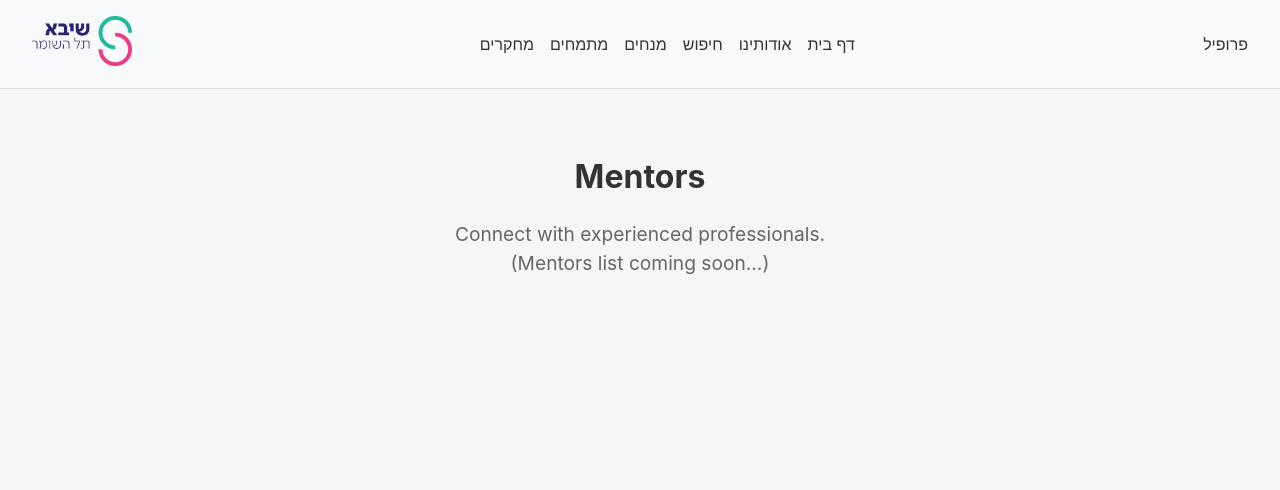
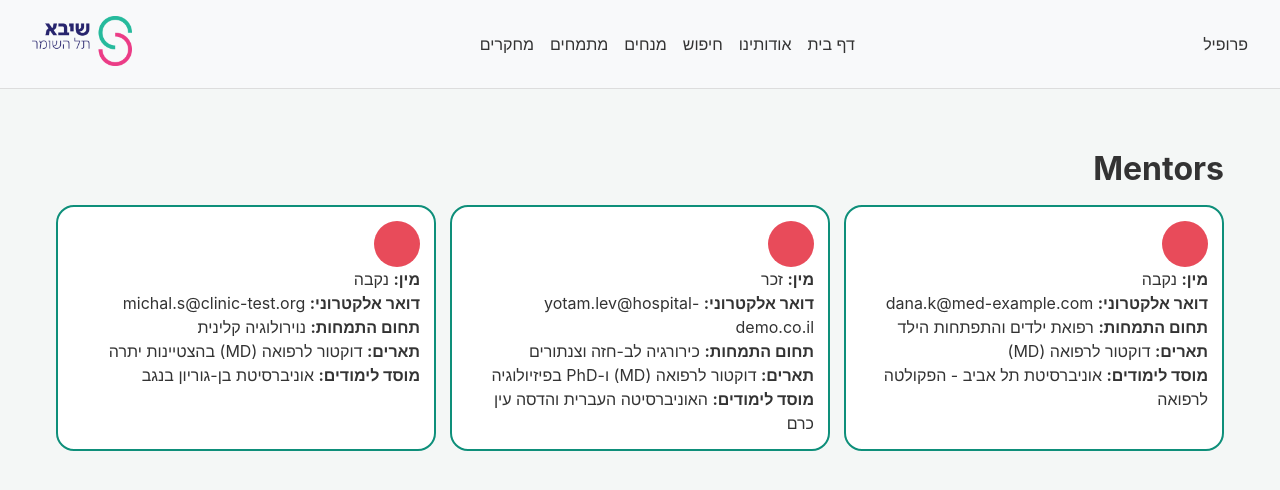
Before and after one commit to hubhub20256/ShebaHub, a React (Vite) app: page /mentors in a window 1280 px wide. Shown: the top 490 px of the page. Built offline with nearby package versions, Linux system fonts and the light colour scheme.

Commit message:
Add mentor profile cards with mock data

```diff
--- /dev/null
+++ b/src/components/mentorsCard.css
@@ -0,0 +1,68 @@
+.mentorCard {
+  border: 2px solid #0e8f7a;
+  border-radius: 18px;
+  background: white;
+  padding: 14px;
+  box-sizing: border-box;
+  width: 100%;
+}
+
+.mentorCard__header {
+  display: flex;
+  align-items: center;
+  gap: 10px;
+  margin-bottom: 10px;
+}
+
+.mentorCard__avatar {
+  width: 46px;
+  height: 46px;
+  border-radius: 999px;
+  background: #e84b5a;
+  flex: 0 0 auto;
+  overflow: hidden;
+  display: grid;
+  place-items: center;
+}
+
+.mentorCard__img {
+  width: 100%;
+  height: 100%;
+  object-fit: cover;
+}
+
+.mentorCard__avatarFallback {
+  width: 24px;
+  height: 24px;
+  border-radius: 999px;
+  background: #f0c34a;
+}
+
+.mentorCard__title {
+  font-size: 18px;
+  margin: 0;
+  font-weight: 800;
+}
+
+.mentorCard__grid {
+  display: grid;
+  gap: 8px;
+}
+
+.mentorCard__row {
+  display: grid;
+  grid-template-columns: 70px 1fr;
+  gap: 8px;
+  font-size: 14px;
+}
+
+.mentorCard__label {
+  font-weight: 800;
+  white-space: nowrap;
+}
+
+.mentorCard__value {
+  overflow: hidden;
+  text-overflow: ellipsis;
+  white-space: nowrap;
+}
--- /dev/null
+++ b/src/components/mentorsCard.jsx
@@ -0,0 +1,30 @@
+import "./mentorsCard.css";
+
+export default function MentorsCard({mentor}) {
+  return (
+    <section className="mentorCard" dir="rtl">
+      <h2 className="mentorCard__title">{mentor.name}</h2>
+
+      <div className="mentorCard__content">
+        <div className="mentorCard__boxes">
+          <div className="mentorCard__box" />
+          <div className="mentorCard__box" />
+          <div className="mentorCard__box" />
+          <div className="mentorCard__box" />
+          <div className="mentorCard__box" />
+        </div>
+
+        <aside className="mentorCard__side">
+          <div className="mentorCard__avatar" />
+          <div className="mentorCard__labels">
+            <div><strong>מין:</strong> {mentor.gender}</div>
+            <div><strong>דואר אלקטרוני:</strong> {mentor.email}</div>
+            <div><strong>תחום התמחות:</strong> {mentor.specialty}</div>
+            <div><strong>תארים:</strong> {mentor.degrees}</div>
+            <div><strong>מוסד לימודים:</strong> {mentor.Educational_institution}</div>
+          </div>
+        </aside>
+      </div>
+    </section>
+  );
+}
--- a/src/pages/Mentors.jsx
+++ b/src/pages/Mentors.jsx
@@ -1,32 +1,49 @@
 import React from "react";
+import MentorCard from "../components/mentorsCard";
 
-const Mentors = () => {
+const mockMentors = [
+  {
+    id: 1,
+    gender: "נקבה",
+    email: "dana.k@med-example.com",
+    specialty: "רפואת ילדים והתפתחות הילד",
+    degrees: "דוקטור לרפואה (MD)",
+    Educational_institution: "אוניברסיטת תל אביב - הפקולטה לרפואה"
+  },
+  {
+    id: 2,
+    gender: "זכר",
+    email: "yotam.lev@hospital-demo.co.il",
+    specialty: "כירורגיה לב-חזה וצנתורים",
+    degrees: "דוקטור לרפואה (MD) ו-PhD בפיזיולוגיה",
+    Educational_institution: "האוניברסיטה העברית והדסה עין כרם"
+  },
+  {
+    id: 3,
+    gender: "נקבה",
+    email: "michal.s@clinic-test.org",
+    specialty: "נוירולוגיה קלינית",
+    degrees: "דוקטור לרפואה (MD) בהצטיינות יתרה",
+    Educational_institution: "אוניברסיטת בן-גוריון בנגב"
+  }
+];
+
+export default function Mentors() {
   return (
-    <div style={styles.container}>
-      <h1 style={styles.title}>Mentors</h1>
-      <p style={styles.text}>
-        Connect with experienced professionals.
-        <br />
-        (Mentors list coming soon...)
-      </p>
+    <div style={{ padding: 24 }} dir="rtl">
+      <h1 style={{ marginBottom: 12 }}>Mentors</h1>
+
+      <div
+        style={{
+          display: "grid",
+          gridTemplateColumns: "repeat(auto-fit, minmax(260px, 1fr))",
+          gap: 14,
+        }}
+      >
+        {mockMentors.map((m) => (
+          <MentorCard key={m.id} mentor={m} />
+        ))}
+      </div>
     </div>
   );
-};
-
-const styles = {
-  container: {
-    padding: "2rem",
-    textAlign: "center",
-    color: "#333",
-  },
-  title: {
-    fontSize: "2rem",
-    marginBottom: "1rem",
-  },
-  text: {
-    fontSize: "1.2rem",
-    color: "#666",
-  },
-};
-
-export default Mentors;
+}
```
Also changed, not shown: 1 other file (tests, documents, lock files or other folders).
